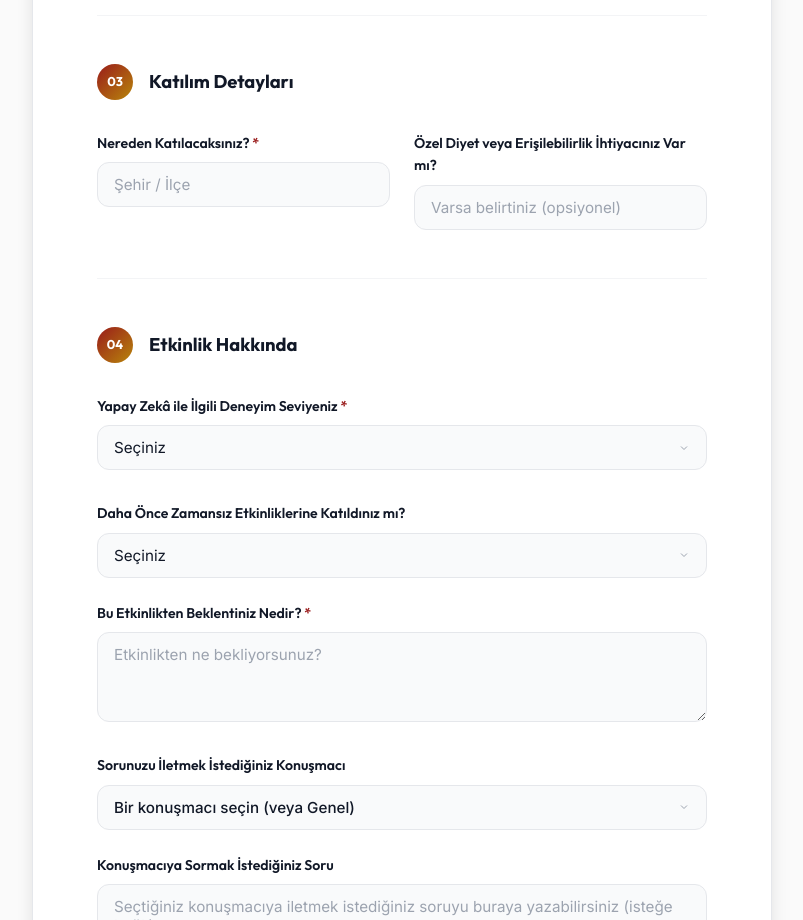
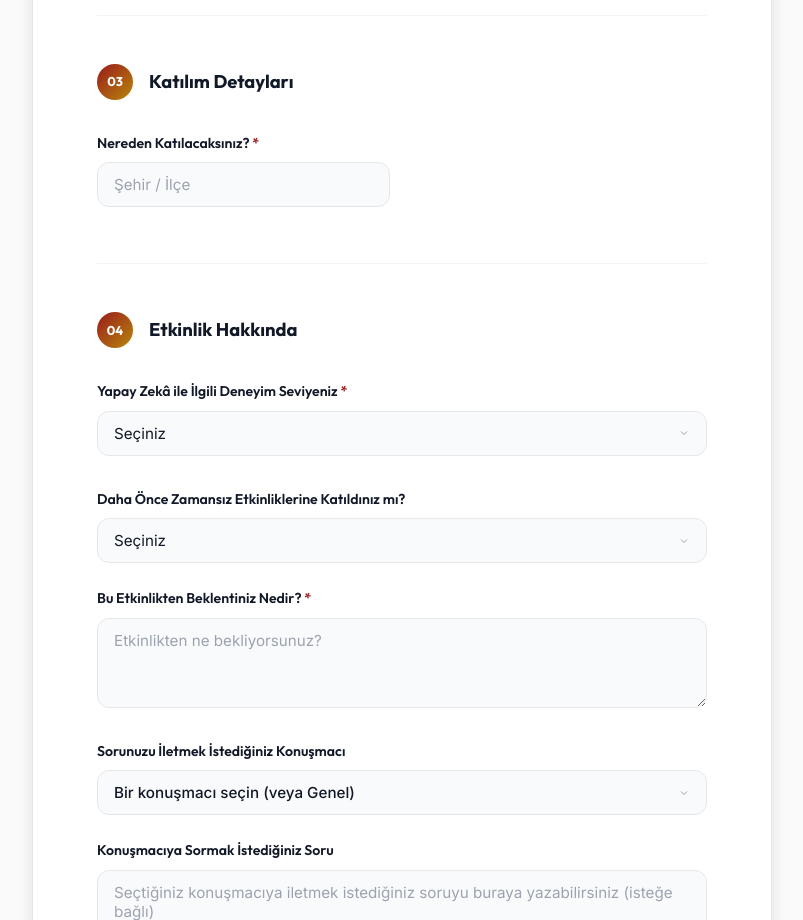
Before and after one commit to mehmeteren2006-crypto/Yapay-zeka-a-nda-insan-olmak, a website: page public/index.html in a window 1280 px wide. Shown: the part 11080-12000 px from the top of the page, without its empty margins (238-1041 px from the left). Drawn offline with Linux system fonts and the light colour scheme; no server answers.

Commit message:
fix: diyet/erisilebilirlik alani formdan kaldirildi

```diff
--- a/public/index.html
+++ b/public/index.html
@@ -821,10 +821,6 @@
                                 <input type="text" id="city" name="city" placeholder="Şehir / İlçe" required>
                                 <span class="error-msg" id="city-error"></span>
                             </div>
-                            <div class="form-group">
-                                <label for="dietaryNeeds">Özel Diyet veya Erişilebilirlik İhtiyacınız Var mı?</label>
-                                <input type="text" id="dietaryNeeds" name="dietaryNeeds" placeholder="Varsa belirtiniz (opsiyonel)">
-                            </div>
                         </div>
                     </div>
 
```
